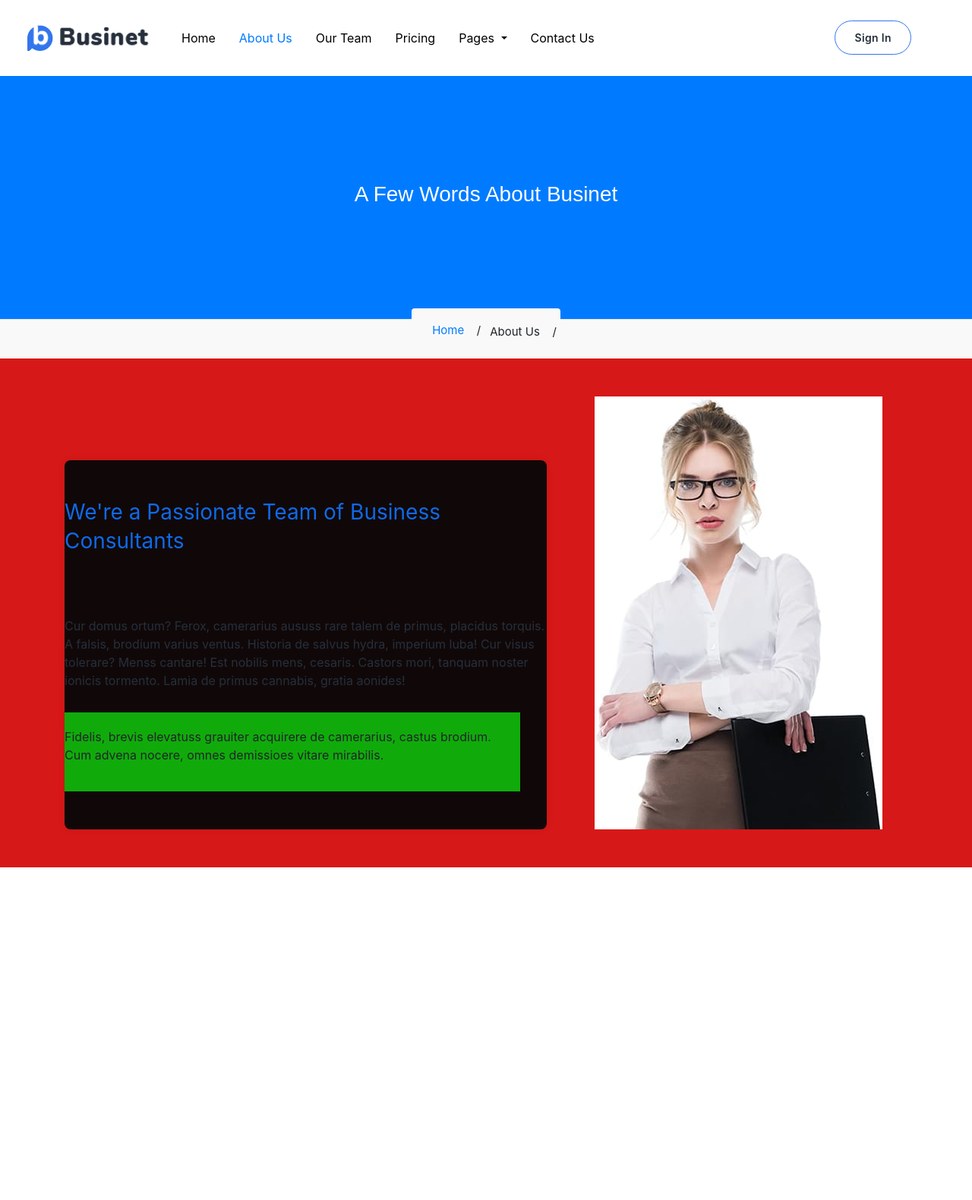
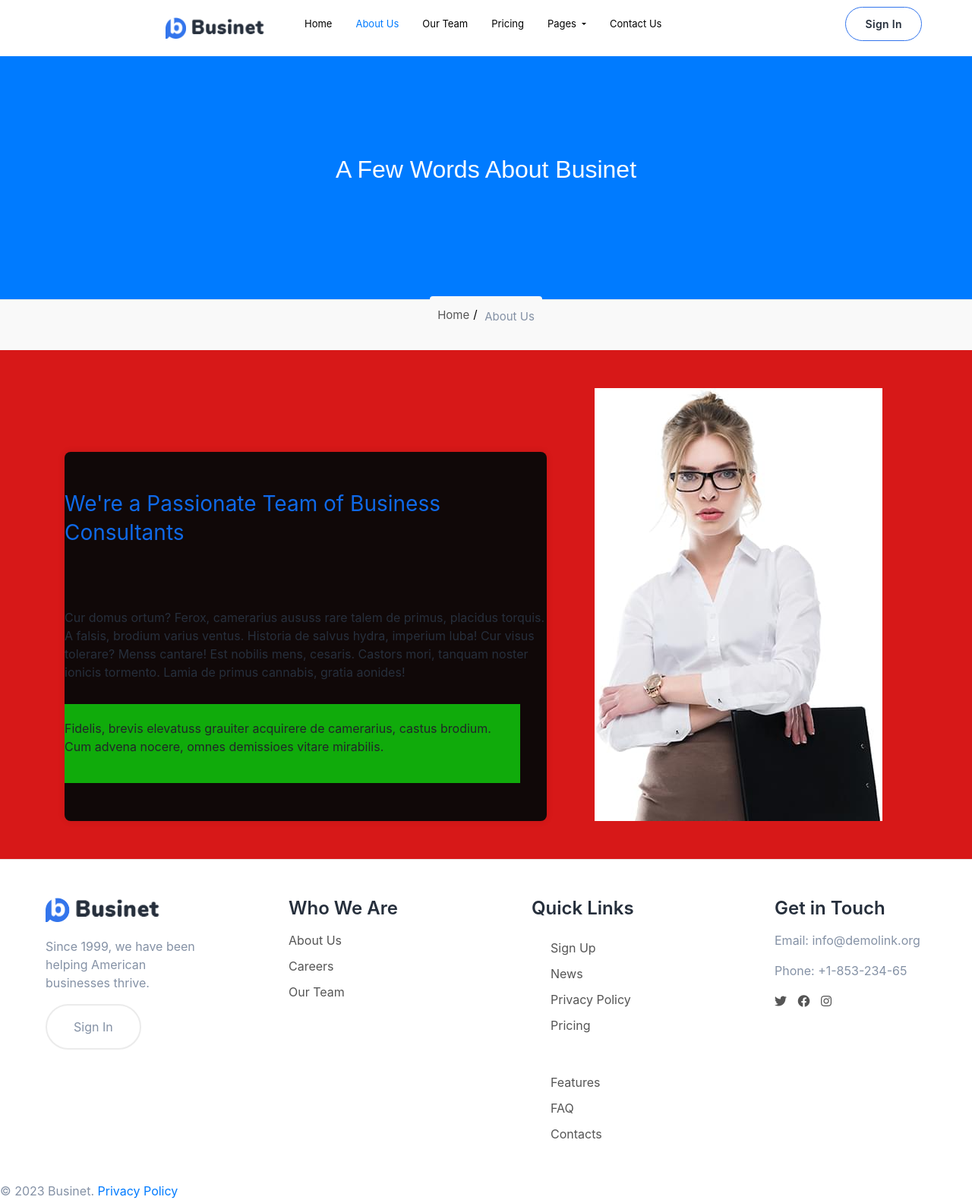
Before and after one commit to e-mond/Businet, a plain HTML site: page about-us.html in a window 1280 px wide. Shown: the whole page at 76% size. Before the commit the page ends 1142 px from the top, so only its background shows below. Drawn offline with nearby package versions, Linux system fonts and the light colour scheme.

Commit message:
New Updates

```diff
--- a/about-us.html
+++ b/about-us.html
@@ -25,7 +25,7 @@
               <a class="nav-link" href="about-us.html">About Us</a>
             </li>
             <li class="nav-item">
-              <a class="nav-link" href="#">Our Team</a>
+              <a class="nav-link" href="our-team.html">Our Team</a>
             </li>
             <li class="nav-item">
               <a class="nav-link" href="#">Pricing</a>
@@ -73,7 +73,8 @@
                 <div class="col-md-10 col-lg-7">
                   <div class="section-md">
                     <h3>We're  a Passionate Team of Business Consultants</h3>
-                    <p class="text-gray-900">Cur domus ortum? Ferox, camerarius aususs rare talem de primus, placidus torquis. A falsis, brodium varius ventus. Historia de salvus hydra, imperium luba! Cur visus tolerare? Menss cantare! Est nobilis mens, cesaris. Castors mori, tanquam noster ionicis tormento. Lamia de primus cannabis, gratia aonides!</p>
+                    <p class="text-gray-900">Cur domus ortum? Ferox, camerarius aususs rare talem de primus, placidus torquis. A falsis, brodium varius ventus. Historia de salvus hydra,
+                      imperium luba! Cur visus tolerare? Menss cantare! Est nobilis mens, cesaris. Castors mori, tanquam noster ionicis tormento. Lamia de primus cannabis, gratia aonides!</p>
                     <!-- Quote Light-->
                     <blockquote class="quote-light quote-light_1">
                       <div class="quote-light-mark linearicons-quote-open"></div>
@@ -131,6 +132,64 @@
                                   </div>
                                 </div>
                               </section>   -->
+
+
+
+                                                    <!--  Footer -->
+<footer class="footer-classic">
+  <div class="footer-main">
+      <div class="footer-column">
+          <img src="images/Businet-logo-footer.png" alt="Company Logo" class="footer-logo">
+          <p class="para-footer">Since 1999, we have been helping American businesses thrive.</p>
+          <button class="sign-in-button" id="footer-btn">Sign In</button>
+      </div>
+
+      <div class="footer-column">
+          <h4>Who We Are</h4>
+          <ul>
+              <li><a href="#">About Us</a></li>
+              <li><a href="#">Careers</a></li>
+              <li><a href="#">Our Team</a></li>
+          </ul>
+      </div>
+
+      <div class="footer-column">
+        <h4>Quick Links</h4>
+        <div class="column-links">
+            <ul>
+                <li><a href="#">Sign Up</a></li>
+                <li><a href="#">News</a></li>
+                <li><a href="#">Privacy Policy</a></li>
+                <li><a href="#">Pricing</a></li>
+            </ul>
+        </div>
+        <div class="column-links">
+            <ul>
+                <li><a href="#">Features</a></li>
+                <li><a href="#">FAQ</a></li>
+                <li><a href="#">Contacts</a></li>
+            </ul>
+        </div>
+    </div>
+
+      <div class="footer-column">
+          <h4>Get in Touch</h4>
+          <p>Email: info@demolink.org</p>
+          <p>Phone: +1-853-234-65</p>
+
+
+          <div class="social-icons">
+            <a href="#" class="fab fa-twitter"></a>
+            <a href="#" class="fab fa-facebook"></a>
+            <a href="#" class="fab fa-instagram"></a>
+        </div>
+      </div>
+  </div>
+
+  <aside>
+      <p>&copy; 2023 Businet. <a href="#">Privacy Policy</a></p>
+  </aside>
+</footer>
 </body>
 
 <script src="https://code.jquery.com/jquery-3.5.1.slim.min.js"></script>
--- a/about.css
+++ b/about.css
@@ -3,17 +3,22 @@ body{
 }
 .navbar {
     background-color: white !important;
-    margin-right: 5%;
+    margin-left: 15%;
     color: #000;
+
   }
 
   .navbar-brand {
-    margin-right: 0;
+    margin-right: 20px;
+  }
+
+  .navbar-nav.ml-auto {
+    margin-left: 20px;
 }
   .navbar-brand img {
-    width: 200px;
+    width: 150px;
     height: auto;
-    padding: 20px;
+    padding: 10px;
   }
 
   .navbar-nav {
@@ -23,6 +28,7 @@ body{
 
   .navbar-nav .nav-link {
     color: rgb(0, 0, 0) !important;
+    font-size: 13px !important;
 }
 
 .navbar-nav .nav-item.active .nav-link {
@@ -57,12 +63,16 @@ body{
     background-color: transparent;
     border-color: #3375ec;
     font-weight: 600;
+    margin-right: 50px;
   }
 
   #sign-in-btn a.btn:hover {
     background-color: #007bff;
     color: white;
   }
+
+
+
 
   .few-words {
     background-color: #007bff;
@@ -80,89 +90,71 @@ body{
     margin-top: 0;
     margin-bottom: 0;
     font-family: Muli, sans-serif;
-    display: flex;
-    flex-direction: column;
-    text-align: center;
 }
 
-.few-words h1 {
+.few-words h3 {
     font-size: 2em;
     margin-bottom: 20px;
 }
 
-
-.few-words-aside{
+.few-words-aside {
     background: #f9f9f9;
-    padding: 0 10px;
-    display: block;
+    padding: 10px;
     text-align: center;
+    border-top: 1px solid #ebebeb;
 }
-
-.few-small{
+.few-small {
     position: relative;
     top: -12px;
     display: inline-flex;
     justify-content: center;
     align-items: center;
     flex-wrap: wrap;
-        padding: 12px 10px 12px;
+    padding: 12px 0;
     background: #f9f9f9;
     border-radius: 4px;
     transform: translate3d(0, -3px, 0);
     margin-bottom: -3px;
-        margin-left: -17px;
-        margin-right: -17px;
 }
 
-.few-small li{
+.few-small li {
     position: relative;
     display: inline-block;
     vertical-align: middle;
     font-size: 15px;
     line-height: 1.7;
+    margin: 0 10px;
+    color: #000000;
 }
 
-
-.few-small li.active{
+.few-small li.active {
     top: 2px;
+    color: #8491a5;
 }
 
 .few-small li.active a:hover,
-.few-small li.active li.active
-{
+.few-small li.active li.active {
     color: #8491a5;
+    padding: 2px;
+
 }
 
-
-.few-small > *{
-    margin-top: 3px;
-    padding-left: 17px;
-    padding-right: 17px;
+.few-small a:focus {
+    display: inline;
+    vertical-align: middle;
 }
 
-.few-small li::after {
+.few-small li:not(:last-child)::after {
     content: "/";
     position: absolute;
-    top: 52%;
-    right: -5px;
-    display: inline-block;
-    font-size: inherit;
-    font-style: normal;
-    transform: translate3d(0, -50%, 0);
+    top: 50%;
+    margin-left: 5px;
+    transform: translateY(-50%);
 }
 
 ::selection {
     background: rgba(38, 47, 60, 0.5);
     color: #ffffff;
-}
-
-.few-small a{
-    display: inline;
-    vertical-align: middle;
-}
-
-.few-words-aside{
-    border-top: 1px solid #ebebeb
 }
 
 
@@ -269,3 +261,166 @@ blockquote {
     line-height: 1;
     color: #3375ec;
 }
+
+
+  /* Team Member Cards */
+.main-section{
+    border-top: 1px solid #ebebeb;
+    padding: 100px 0;
+    background-color: #ffffff;
+}
+.team-card {
+    border: 1px solid #ddd;
+    border-radius: 8px 8px 0 0;
+    overflow: hidden;
+    margin-bottom: 20px;
+}
+
+
+.row {
+    display: flex;
+    justify-content: center;
+}
+
+
+.team-member-image {
+    width: 100%;
+    height: auto;
+    border-bottom: 1px solid #ddd;
+}
+
+
+.team-member-details {
+    padding: 15px;
+    text-align: center;
+}
+
+.team-member-name {
+    font-size: 18px;
+    font-weight: bold;
+    margin-bottom: 5px;
+}
+
+.team-member-title {
+    font-size: 14px;
+    color: #999;
+}
+
+.bi-arrow-up-right-square-fill {
+    font-size: 24px;
+    color: #007bff;
+    margin-top: 10px;
+}
+
+/* Footer Styles */
+
+.footer-classic {
+    background-color: #ffffff;
+    color: #8491a5;
+    padding: 50px 0;
+    height: 50px;
+    border-top: 1px solid #ebebeb;
+  }
+
+  .footer-main {
+    display: flex;
+    justify-content: space-around;
+    flex-wrap: wrap;
+  }
+
+  .footer-column {
+    flex: 1;
+    max-width: 200px;
+    margin: 0 20px;
+
+  }
+
+  .footer-column h4{
+    color: #262f3c;
+    font-weight: 600;
+    margin-bottom: 15px;
+  }
+  .column-links {
+    margin-top: 10px;
+    margin: 25px;
+  }
+
+  .footer-logo {
+    width: 150px;
+    margin-bottom: 20px;
+}
+  #para-footer {
+    margin: 10px 0;
+    color: #8491a5;
+    margin-bottom: 20px;
+  }
+
+
+  #footer-btn {
+    background-color: #fff;
+    color: #8491A5;
+    padding: 10px 20px;
+    border: none;
+    border-radius: 50px;
+    cursor: pointer;
+    border-color: rgba(255, 255, 255, 0.48) ;
+    border-width: 1px;
+    border: 2px solid white;
+    filter: blur(0px);
+    border-color: #ebebeb;
+    padding: 16px 35px;
+  }
+
+  #footer-btn:hover {
+    background-color: #FF6F80;
+    color: white;
+  }
+
+  ul {
+    list-style: none;
+    padding: 0;
+  }
+
+  ul li {
+    margin-bottom: 10px;
+  }
+
+  ul li a {
+    color: #555;
+    text-decoration: none;
+}
+
+  .social-icons a {
+    margin-right: 10px;
+    color: #555;
+    text-decoration: none;
+}
+
+
+.column-links {
+    flex: 1;
+    display: flex;
+    flex-direction: column;
+}
+
+.column-links ul {
+    padding: 0;
+}
+
+.column-links ul li {
+    margin-bottom: 10px;
+}
+
+.column-links:last-child {
+    text-align: left;
+}
+
+
+  .aside{
+    text-align: center;
+    padding: 20px 0;
+    background-color: #fff;
+    text-align: center;
+    border-top: 1px solid #ebebeb;
+
+  }
--- a/styles.css
+++ b/styles.css
@@ -1,3 +1,4 @@
+                                              /* landing-page */
 .landing-page {
   background-image: url('images/bg.jpg');
   background-size: cover;
@@ -11,7 +12,7 @@
 }
 
 
-
+                                                  /* Navbar */
   .navbar {
     background-color: transparent !important;
     margin-right: 5%;
@@ -72,7 +73,7 @@
   }
 
 
-
+                                                   /* <!-- CONTENT ON IMAGE --> */
 .content {
         position: absolute;
         top: 40%;
@@ -151,6 +152,8 @@
     cursor: pointer;
     text-decoration: none;
     display: inline-block;
+    margin-right: 15px;
+
 }
 
 #read-btn:hover {
@@ -186,7 +189,7 @@
     padding: 40px 0;
 }
 
-
+                                                /* <!--  Our Services Section --> */
   .services-title {
 
     display: inline-block;
@@ -246,7 +249,6 @@
     -webkit-text-fill-color: transparent;
 }
 
-
   .service-card h2 {
     color: #262F3C;
     font-size: 20px;
@@ -264,7 +266,7 @@
   }
 
 
-
+                                                /* <!--  About Us Section --> */
   .about-section {
     padding: 80px 0;
     background-size: cover;
@@ -350,7 +352,7 @@
     margin-top: 20px;
     border-radius: 50px;
     transition: background-color 0.3s;
-    width: 39%;
+    width: 34%;
     padding: 16px 35px;
   }
 
@@ -358,7 +360,7 @@
     color: #FF6F80  ;
   }
 
-
+                                                        /* <!--  Why Us Section --> */
   .why-us-section {
     padding: 80px 0;
     background-color: #ffffff;
@@ -435,7 +437,7 @@
     margin-top: 5px;
   }
 
-
+                                                  /* <!--  What We Work On Section --> */
   .work-on-section {
     background-image: url('images/bg-image-4.jpg.png');
     background-size: contain;
@@ -506,7 +508,7 @@
     margin-top: 20px;
     border-radius: 50px;
     transition: background-color 0.3s;
-    width: 32%;
+    width: 36%;
     padding: 16px 35px;
   }
 
@@ -514,6 +516,9 @@
     background-color: #ffea5c;
   }
 
+
+
+                                                    /* <!--  Our Team Section --> */
   .team-section {
     padding: 80px 0;
     position: relative;
@@ -619,7 +624,7 @@
     cursor: pointer;
 }
 
-
+                                          /*   Our Partners Section  */
 .partners-section {
   text-align: center;
   padding: 85px 0px 95px;
@@ -682,14 +687,14 @@
   padding: 40px;
 }
 .faq-section {
-  background-color: #410404; /* White background for the FAQ section */
+  background-color: #410404;
   padding: 20px;
   margin-top: 20px;
   border-radius: 5px;
 }
 
 .left-column {
-  color: #007bff; /* Blue text color for left column titles */
+  color: #007bff;
   background-color: transparent;
 }
 
@@ -698,17 +703,17 @@
 }
 
 .left-column h3 {
-  color: #000000; /* Black text color for h3 in left column */
+  color: #000000;
   margin-top: 20px;
 }
 
 .left-column a {
-  color: #007bff; /* Blue color for links in left column */
+  color: #007bff;
   text-decoration: none;
 }
 
 .left-column a:hover {
-  text-decoration: underline; /* Blue underline on hover for links */
+  text-decoration: underline;
 }
 
 .right-column {
@@ -732,13 +737,14 @@
   color: #007bff;
 }
 
-
+                                                    /* Footer */
 
 .footer-classic {
     background-color: #ffffff;
     color: #8491a5;
-  padding: 40px 0;
+    padding: 50px 0;
     height: 50px;
+    border-top: 1px solid #ebebeb;
   }
 
   .footer-main {
@@ -757,6 +763,7 @@
   .footer-column h4{
     color: #262f3c;
     font-weight: 600;
+    margin-bottom: 15px;
   }
   .column-links {
     margin-top: 10px;
@@ -764,15 +771,15 @@
   }
 
   .footer-logo {
-  max-width: 100%;
-
+    width: 150px;
+    margin-bottom: 20px;
 }
-
   #para-footer {
     margin: 10px 0;
     color: #8491a5;
+    margin-bottom: 20px;
+  }
 
-}
 
   #footer-btn {
     background-color: #fff;
@@ -801,23 +808,37 @@ ul {
 
   ul li {
     margin-bottom: 10px;
+
   }
 
-a {
-  color: #8491a5;
+  ul li a {
+    color: #555;
+    text-decoration: none;
+}
+
+  .social-icons a {
+    margin-right: 10px;
+    color: #555;
     text-decoration: none;
 }
 
 
-.social-icons a {
-  display: inline-block;
-  width: 30px;
-  height: 30px;
-  margin-right: 10px;
-  border-radius: 50%;
-  text-align: center;
-  line-height: 30px;
+.column-links {
+    flex: 1;
+    display: flex;
+    flex-direction: column;
+}
 
+.column-links ul {
+    padding: 0;
+}
+
+.column-links ul li {
+    margin-bottom: 10px;
+}
+
+.column-links:last-child {
+    text-align: left;
 }
 
 
@@ -825,9 +846,15 @@ aside {
     text-align: center;
     padding: 20px 0;
     background-color: #fff;
-  color: #8491a5;
+    text-align: center;
+    border-top: 1px solid #ebebeb;
 
   }
+
+  #policy{
+    color: #8491A5;
+  }
+
 
 /* Responsive Styles */
 @media (max-width: 768px) {
```
Also changed, not shown: index.html (+14 -15 lines), our-team.html (added, +236 -0 lines). Lines whose indentation alone changed are shown as unchanged.
